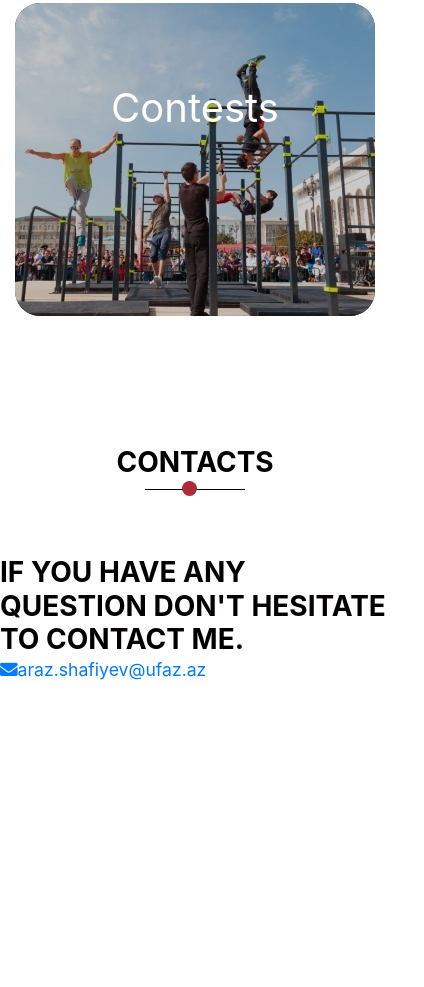
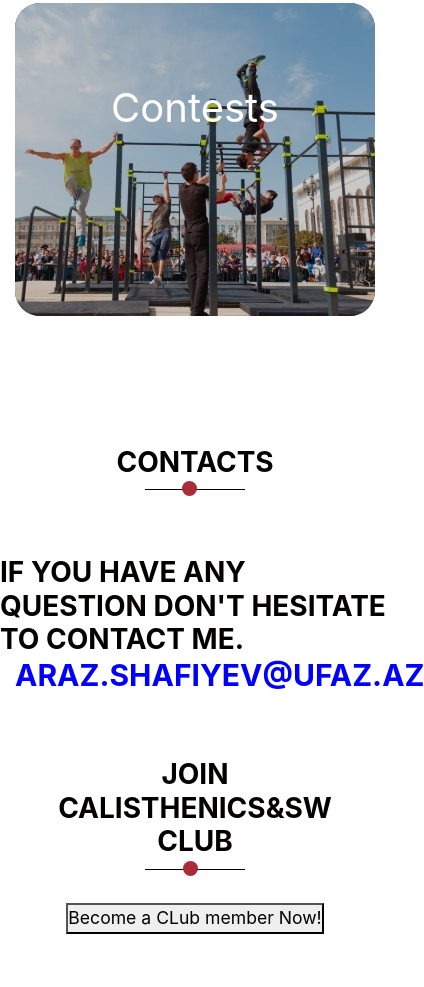
Before and after one commit to mr-d3falt/club, a plain HTML site: page index.html in a window 390 px wide. Shown: the part 2846-3833 px from the top of the page, 424 px wide, since content can reach past the window. Before the commit the page ends 3579 px from the top, so only its background shows below. Drawn offline with Linux system fonts and the light colour scheme.

Commit message:
Update index.html

```diff
--- a/index.html
+++ b/index.html
@@ -32,6 +32,9 @@
                      </li>
                      <li class="nav-item">
                         <a class="nav-link" href="#shortcides">CONTACT</a>
+                     </li>
+                      <li class="nav-item">
+                        <a class="nav-link" href="#shortcides">JOIN CALISTHENICS&SW CLUB</a>
                      </li>
 
                   </ul>
@@ -148,9 +151,24 @@ Training will take at calisthenics park on Saturdays (You will recive info via e
             </div>
             <div class="row">
               <p><h2>If you have any question don't hesitate to contact me.</h2></p>
-               <a id="mailto" href="mailto:araz.shafiyev@ufaz.az"><i class="fa fa-envelope" aria-hidden="true"></i>araz.shafiyev@ufaz.az</a>
+               <div class="col-md-12 text_align_center"><a id="mailto" href="mailto:araz.shafiyev@ufaz.az"><h3 style="color:blue;">araz.shafiyev@ufaz.az</h3></a></div>
+            </div>
+
+       <div id="trainings" class="layout_padding">
+         <div class="container">
+            <div class="row">
+               <div class="col-md-12 text_align_center">
+                  <h2 class="heading_section">JOIN CALISTHENICS&SW CLUB</h3>
+               </div>
+            </div>
+            <div class="row">
+               <p><h2>⠀⠀⠀⠀⠀⠀⠀⠀⠀⠀⠀⠀⠀⠀⠀⠀⠀</h2></p>
+             <div class="col-md-12 text_align_center"><a href="https://forms.gle/CSUpXFYtVVHqmMJn8"> <button class="more" ><span>Become a CLub member Now!</span></button></a></div>
+            </div>
 
             </div>
+
+
          </div>
       </div>
 
```
